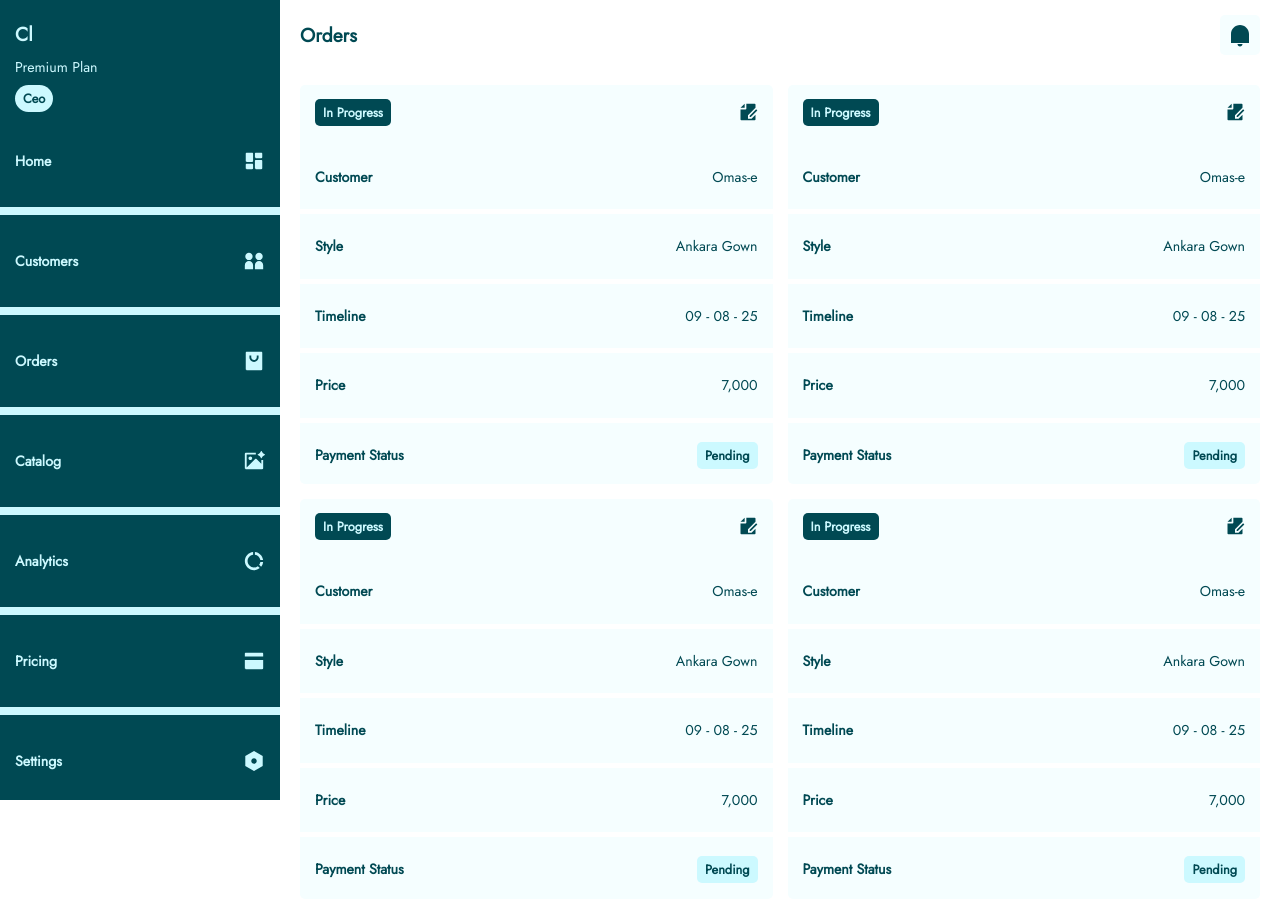
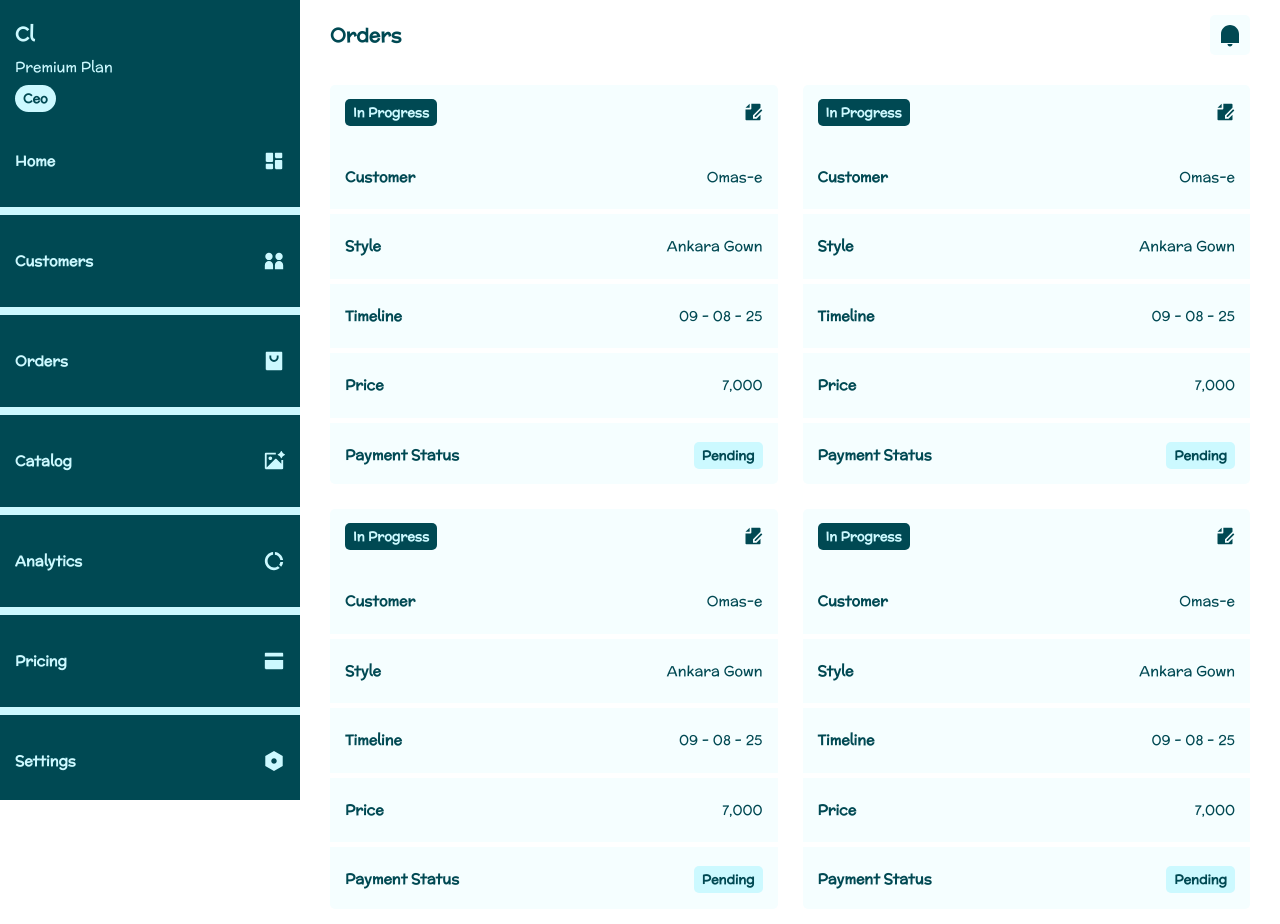
Before and after one commit to cloortt/web.cloortt.com, a Vue app: page /orders in a window 1280 px wide. Built offline with nearby package versions, Linux system fonts and the light colour scheme.

Commit message:
Modified web.css, Modified cloortt.css, Changed Font

```diff
--- a/src/assets/css/cloortt.css
+++ b/src/assets/css/cloortt.css
@@ -1,6 +1,6 @@
 @font-face {
     font-family: "font-1";
-    src: url("../fonts/Jost-Regular.ttf");
+    src: url("../fonts/McLaren-Regular.ttf");
     font-display: swap;
 }
 
@@ -1655,7 +1655,7 @@ a {
 
 .cl-grid {
     display: grid;
-    grid-gap: 15px;
+    grid-gap: 25px;
 }
 
 .cl-grid.no-gap {
--- a/src/assets/css/web.css
+++ b/src/assets/css/web.css
@@ -1,7 +1,7 @@
 @import './cloortt.css';
 
 .web-sidebar{
-   width:280px;
+   width:300px;
    padding:20px 0;
 }
 .web-sidebar .top{
@@ -22,8 +22,8 @@
 }
 .web-app-body{
     float:right;
-    padding:15px 20px;
-    width:calc(100% - 280px);
+    padding:15px 30px;
+    width:calc(100% - 300px);
 }
 
 .web-app-body .col-1{
```
